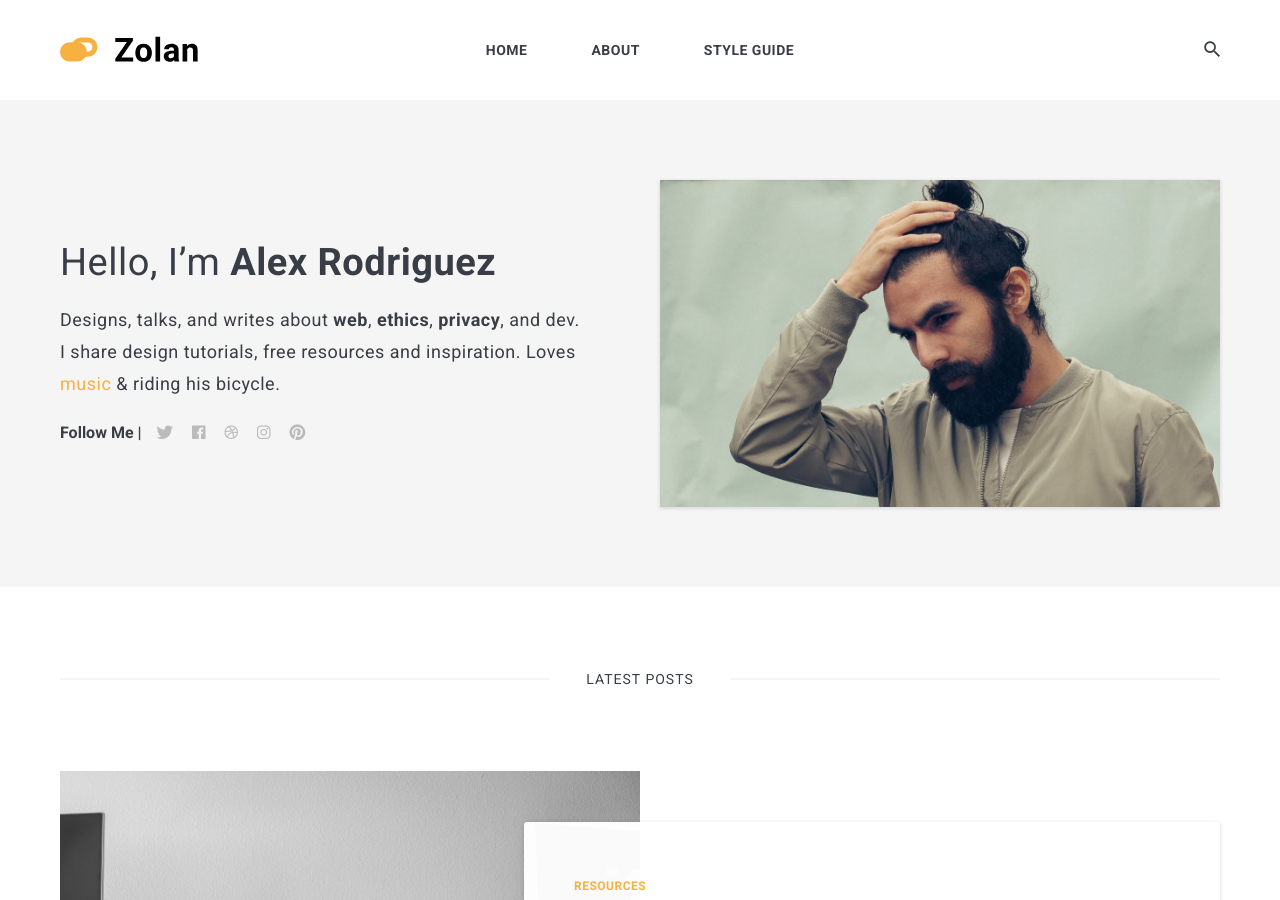
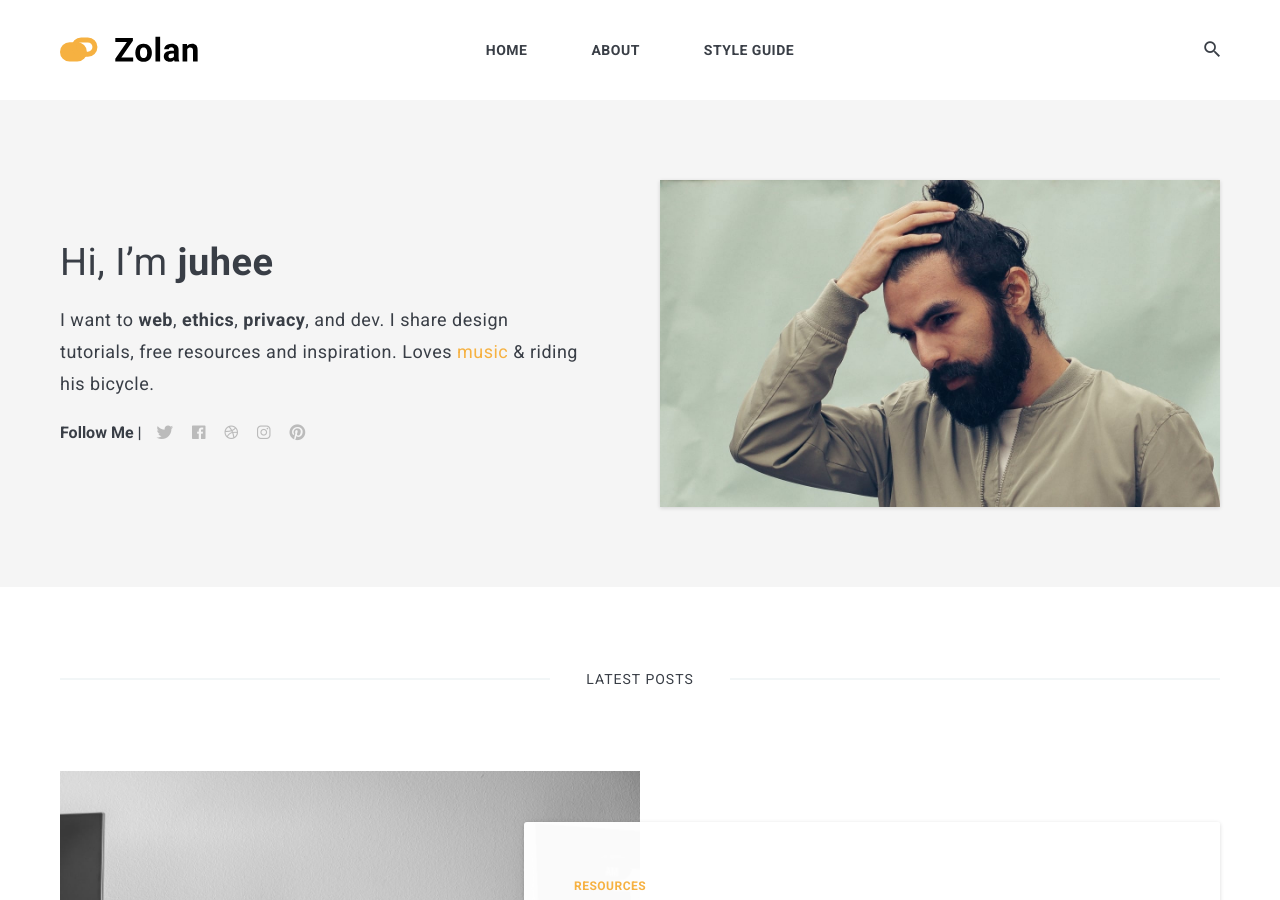
Before and after one commit to du2i/du2i.github.io, a Jekyll site: the page built from index.html, in a window 1280 px wide and 900 px high. Built offline with Jekyll 4.4.1, drawn with Linux system fonts in a browser that asks for light colours; nearby versions of some CDN libraries; the list of posts is cut into pages by our own code.

Commit message:
Update settings.yml

```diff
--- a/_data/settings.yml
+++ b/_data/settings.yml
@@ -1,6 +1,6 @@
 #-------------------------------
 # General Site Settings
-title: juhee
+title: Book record
 logo: logo.svg # You can add own logo.
 description: Zolan is modern minimal theme for Jekyll
 
@@ -8,10 +8,10 @@ description: Zolan is modern minimal theme for Jekyll
 #-------------------------------
 # Author Settings
 author:
-  name: Alex Rodriguez
+  name: Juhee
   image: 01.jpg
-  say-hello: Hello, I’m <strong>Alex Rodriguez</strong>
-  bio: Designs, talks, and writes about <strong>web</strong>, <strong>ethics</strong>, <strong>privacy</strong>, and dev. I share design tutorials, free resources and inspiration. Loves <a href="#">music</a> & riding his bicycle.
+  say-hello: Hi, I’m <strong>juhee </strong>
+  bio: I want to  <strong>web</strong>, <strong>ethics</strong>, <strong>privacy</strong>, and dev. I share design tutorials, free resources and inspiration. Loves <a href="#">music</a> & riding his bicycle.
 
 
 #-------------------------------
```
